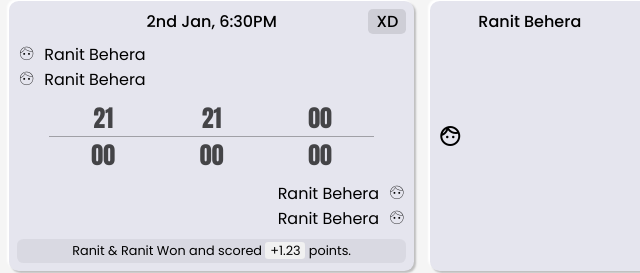
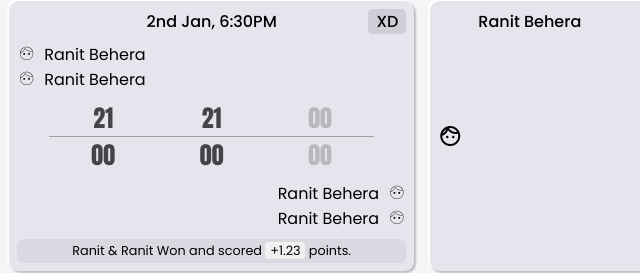
Before and after one commit to iucaanet/sports, a plain HTML site: page index.html in a window 1280 px wide. Shown: the part 118-391 px from the top of the page, 7-647 px from the left. Drawn offline with nearby package versions, Linux system fonts and the light colour scheme; a script that the page names is missing.

Commit message:
Save Progress

```diff
--- a/style.css
+++ b/style.css
@@ -518,6 +518,10 @@ body{
     color: rgba(0,0,0,0.7);
 }
 
+.card.match .scores *.faint{
+    color: rgba(0,0,0,0.2);
+}
+
 .card.match .scores .g2{
     border-top: 1px solid rgba(0,0,0,0.3);
 }
```
